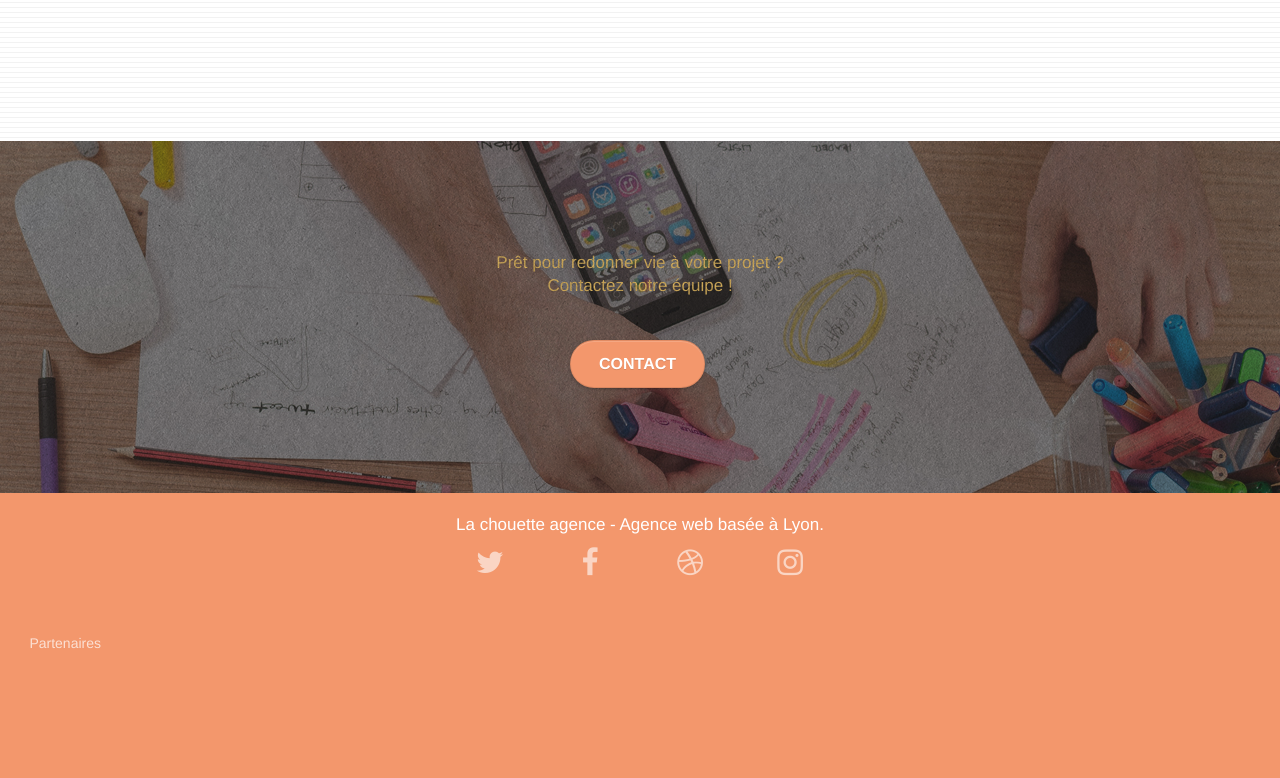
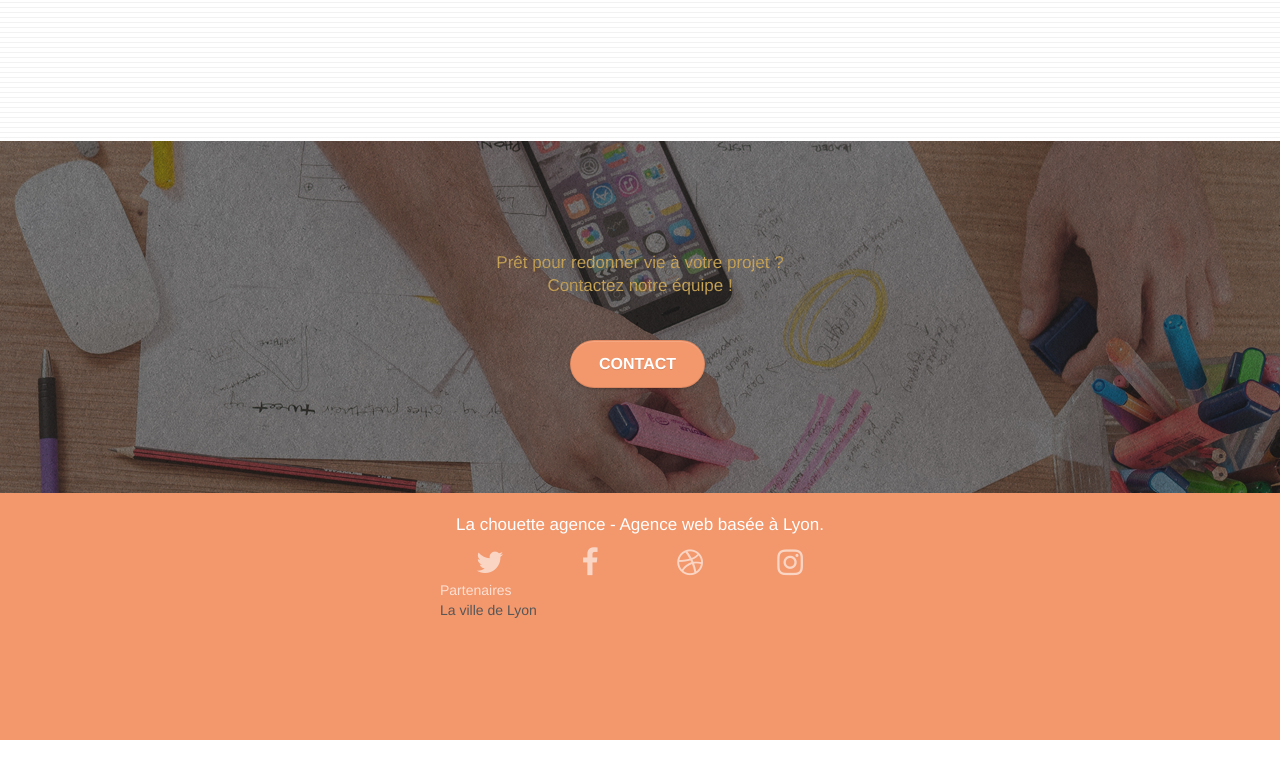
Before and after one commit to Etudiantoc-dev/EricDambrin-4-09042021-SEO, a plain HTML site: page index.html in a window 1280 px wide. Shown: the part 3335-4113 px from the top of the page. After the commit the page ends 4075 px from the top, so only its background shows below. Drawn offline with Linux system fonts and the light colour scheme; a web font is replaced by a local one.

```diff
--- a/index.html
+++ b/index.html
@@ -269,7 +269,7 @@
 					</div>
 					<!--<div class="keywords" style="color:#F3976C;">Agence web à paris, stratégie web, web design, illustrations, design de site web, site web, web, internet, site internet, site</div>
 				</div> -->
-				<div class="row"> <div id="partenaires">
+				 <div id="partenaires">
 
 						<div class="title">Partenaires</div>
 
--- a/style.css
+++ b/style.css
@@ -852,16 +852,7 @@ h4 {
 .bg-presentation {
     background-image: url("img/image-de-presentation.bmp");
 }
-.mairie{
-    position: relative;
-    right: 180%;
-    margin-top: 10%;
-}
-.title{
-    position: relative;
-    right: 92%;
-    margin-top: 20%;
-}
+
 
 @media (max-width: 1024px) {
     .bloc {
```
Also changed, not shown: page2.html (+6 -6 lines).
